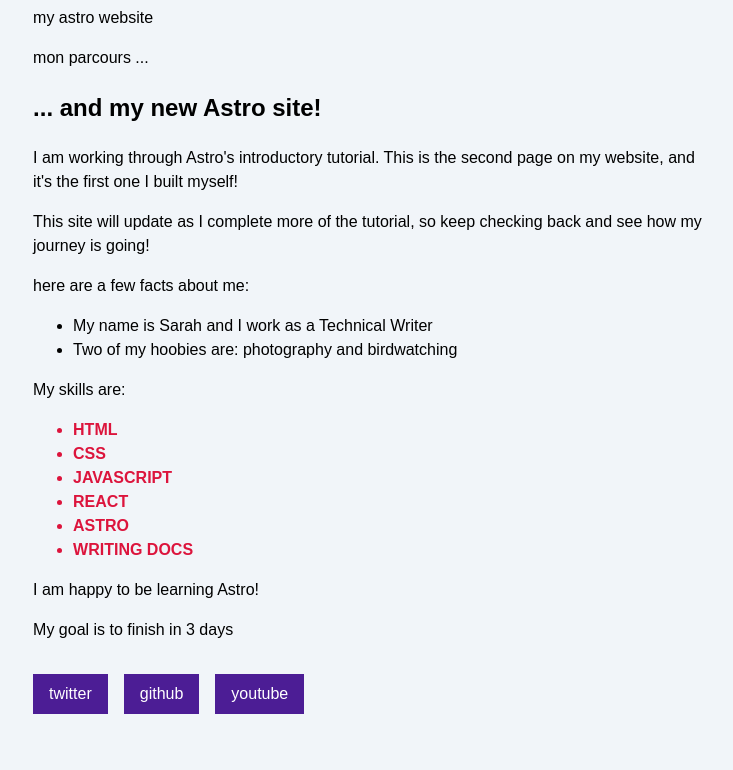
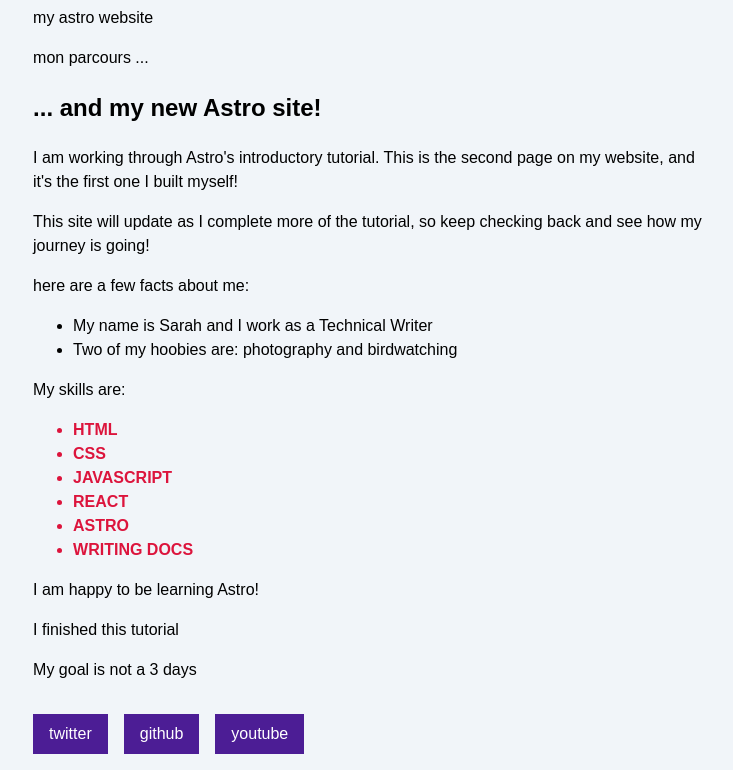
Before and after one commit to alainfrydman/astro-test, an Astro site: page /about in a window 1280 px wide. Shown: the part 237-1007 px from the top of the page, without its empty margins (267-1000 px from the left). Before the commit the page ends 967 px from the top, so only its background shows below. Built offline with nearby package versions, Linux system fonts and the light colour scheme; Astro itself is replaced by a stand-in of ours.

Commit message:
261120-16h26

```diff
--- a/src/pages/about.astro
+++ b/src/pages/about.astro
@@ -13,8 +13,8 @@ const identity = {
 };
 const skills = ["HTML", "CSS", "JavaScript", "React", "Astro", "Writing Docs"];
 const happy = true;
-const finished = false;
-const goal = 3;
+const finished = true;
+const goal = 10;
 
 const skillColor = "crimson";
 const fontWeight = "bold";
```
